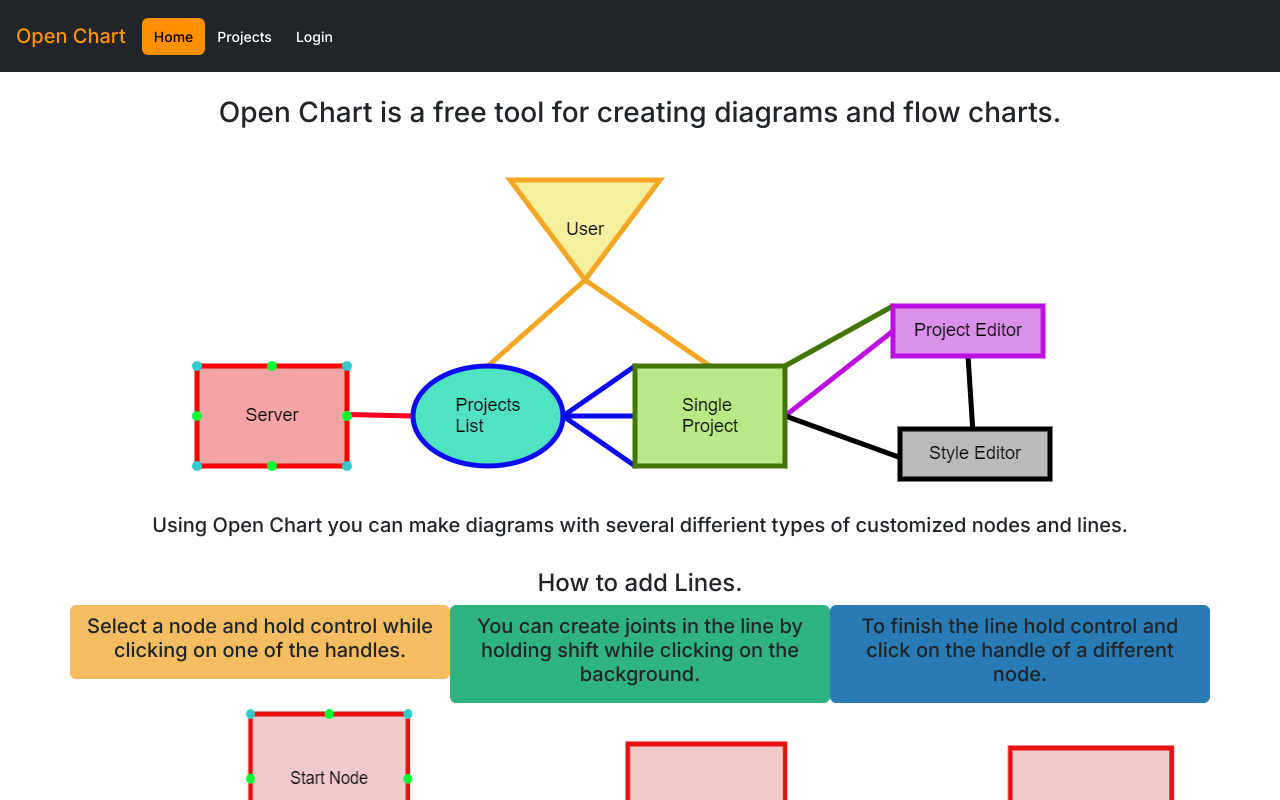
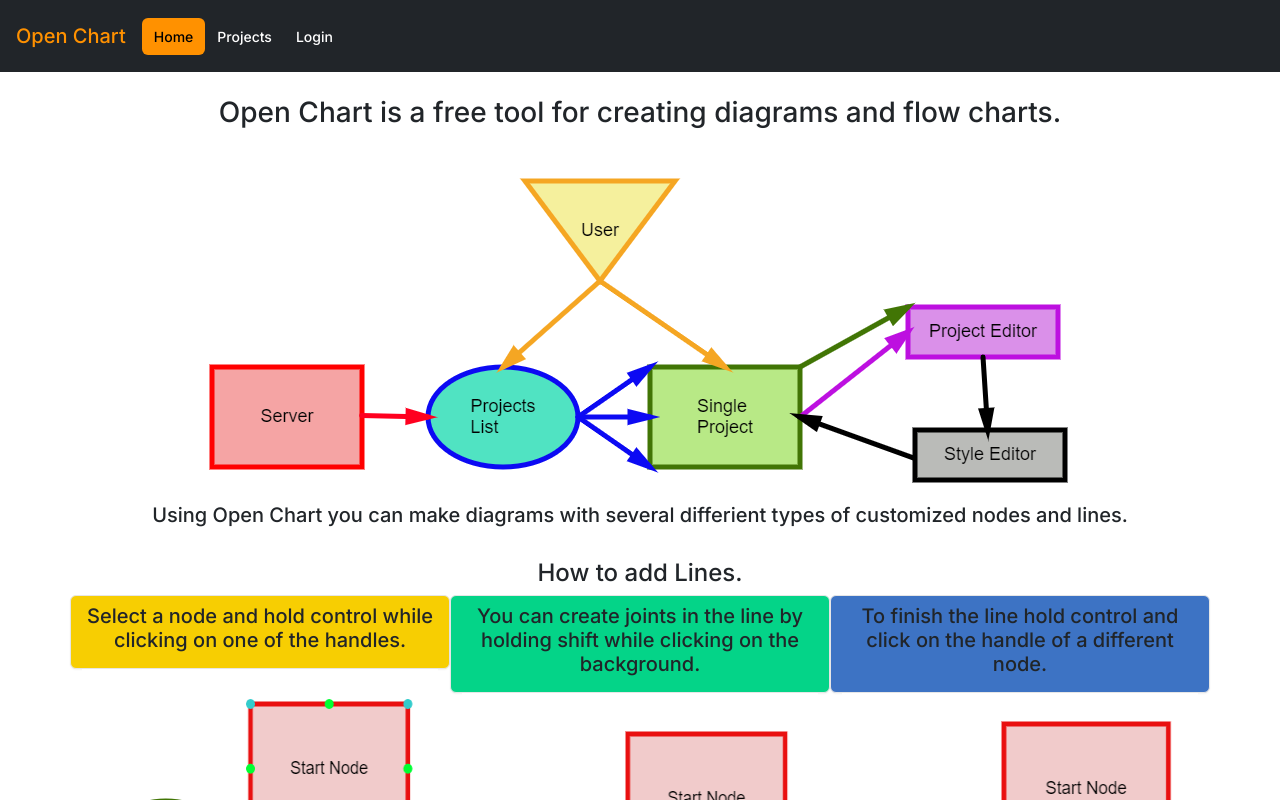
Before and after one commit to Warvan1/OpenChart, a Next.js app: page / in a window 1280 px wide. Shown: the top 800 px of the page. Built offline with nearby package versions, Linux system fonts and the light colour scheme; no server answers.

Commit message:
font page adjustments

```diff
--- a/pages/index.js
+++ b/pages/index.js
@@ -42,7 +42,7 @@
         <Row className="justify-content-md-center">
           <Col md={4}>
             <Row>
-              <Button variant="warning"> <h5>Select a node and hold control while clicking on one of the handles.</h5></Button>
+              <Button variant="secondary" style={{backgroundColor: "#f7ce02"}}> <h5>Select a node and hold control while clicking on one of the handles.</h5></Button>
             </Row>
             <Row>
               <Image src={lineDiagram1} alt="" />
@@ -50,7 +50,7 @@
           </Col>
           <Col md={4}>
             <Row>
-              <Button variant="success"> <h5>You can create joints in the line by holding shift while clicking on the background.</h5></Button>
+              <Button variant="secondary" style={{backgroundColor: "#04d488"}}> <h5>You can create joints in the line by holding shift while clicking on the background.</h5></Button>
             </Row>
             <Row>
               <Image src={lineDiagram2} alt="" />
@@ -58,7 +58,7 @@
           </Col>
           <Col md={4}>
             <Row>
-              <Button variant="info"> <h5>To finish the line hold control and click on the handle of a different node.</h5></Button>
+              <Button variant="secondary" style={{backgroundColor: "#3d73c4"}}> <h5>To finish the line hold control and click on the handle of a different node.</h5></Button>
             </Row>
             <Row>
               <Image src={lineDiagram3} alt="" />
```
Also changed, not shown: public/diagram1.png, public/lineDiagram3.png.
